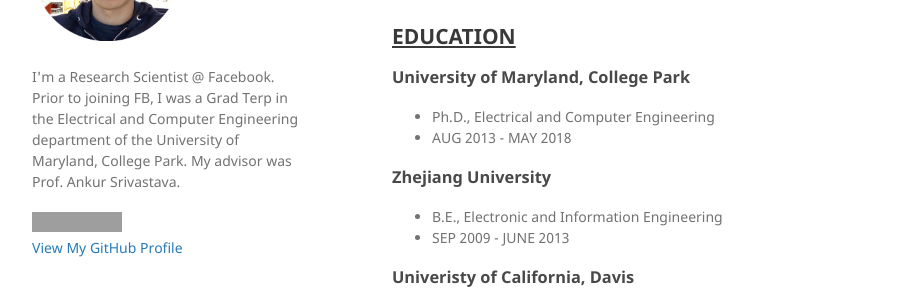
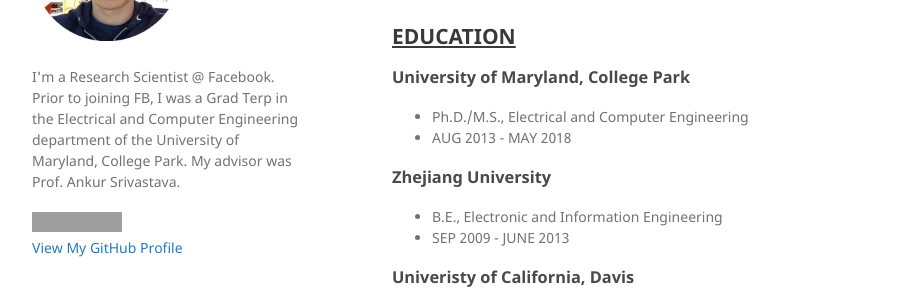
Before and after one commit to yxie/yxie.github.io, a Jekyll site: the page built from index.md, in a window 1280 px wide and 900 px high. Shown: the part 218-518 px from the top of the window, without its empty margins (178-1100 px from the left). Built offline with Jekyll 4.4.1, drawn with Linux system fonts in a browser that asks for light colours; our own code applies the rules of GitHub Pages for plain Markdown files; grey boxes are pictures that could not be loaded.

```diff
--- a/index.md
+++ b/index.md
@@ -12,7 +12,7 @@ layout: default
 
 ## EDUCATION
 ### University of Maryland, College Park
-* Ph.D., Electrical and Computer Engineering
+* Ph.D./M.S., Electrical and Computer Engineering
 * AUG 2013 - MAY 2018
 
 ### Zhejiang University
```
